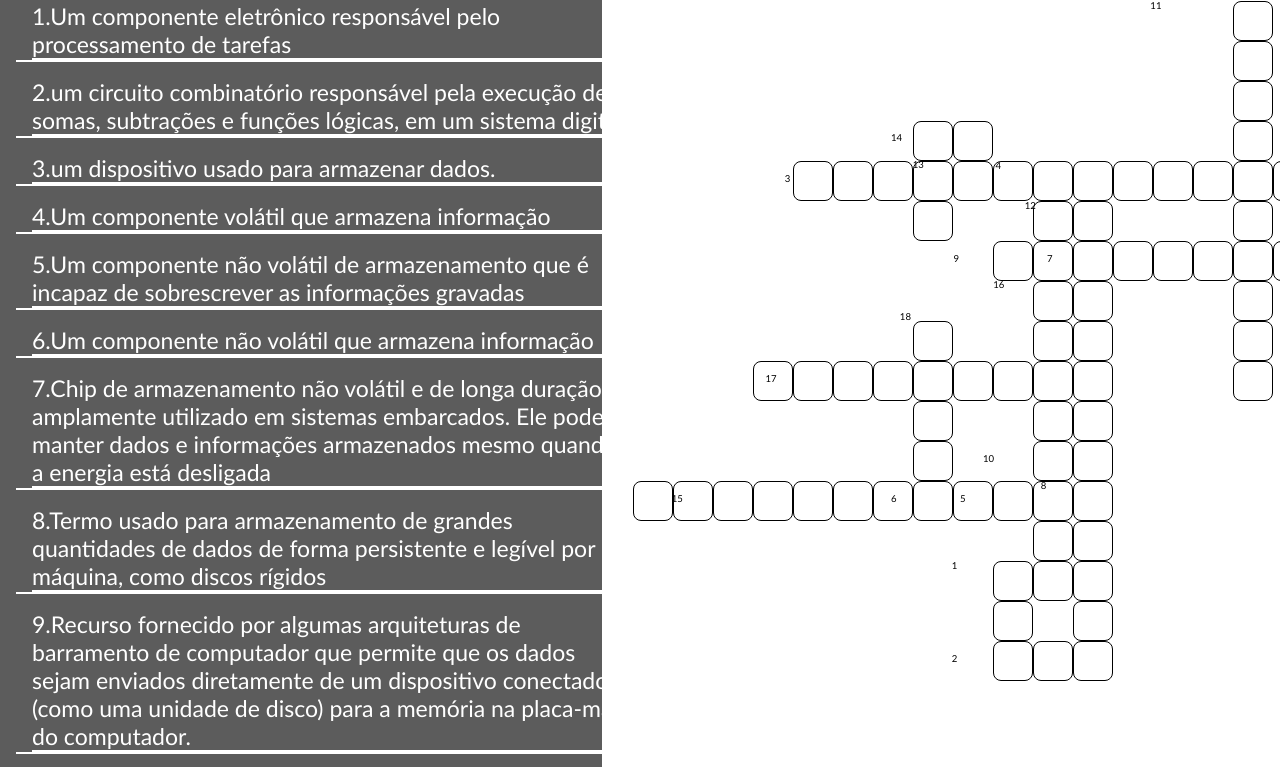
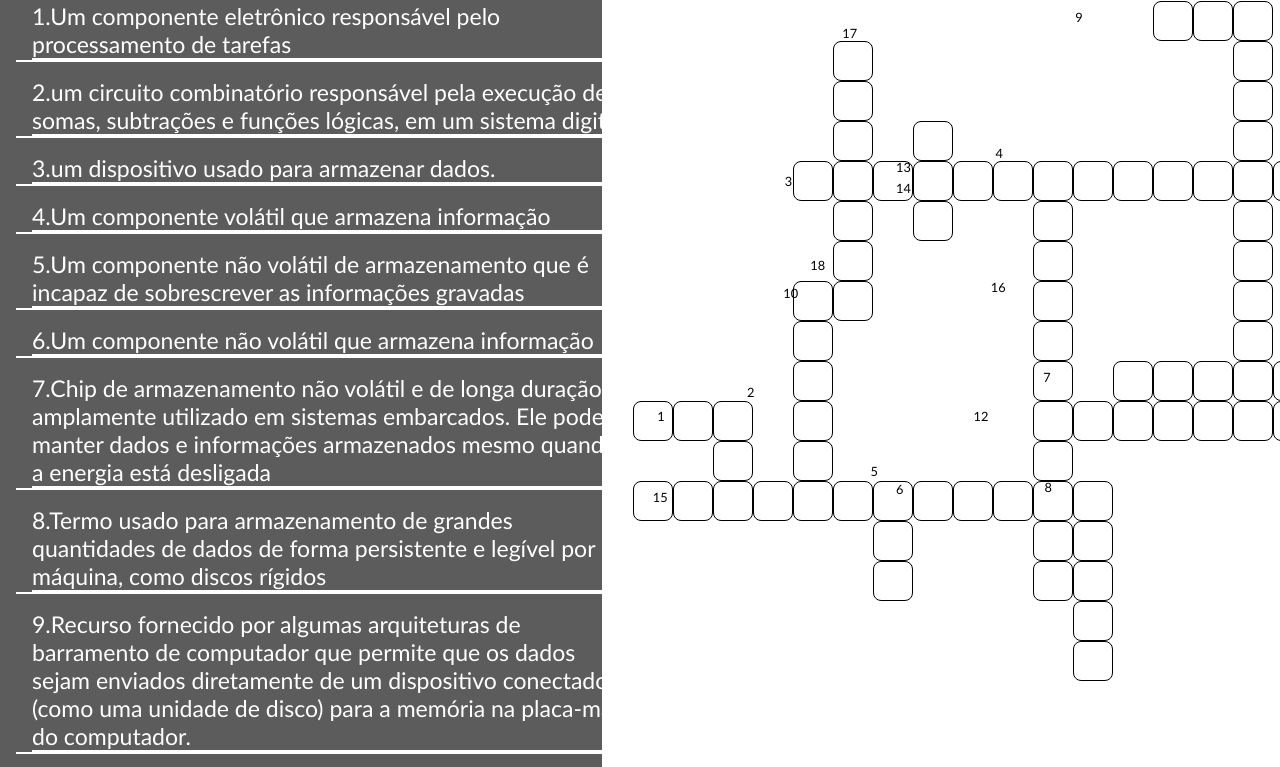
Before and after one commit to FelipeVConde/Palavra_Cruzadas, a plain HTML site: page index.html in a window 1280 px wide. Shown: the part 55-822 px from the top of the page. Drawn offline with Linux system fonts and the light colour scheme.

Commit message:
reformulação do mapa

```diff
--- a/script.js
+++ b/script.js
@@ -37,39 +37,26 @@ var listaQuestao = [
 ];
 
 var listaPosicao = [
-  ["i248", "i265", "i282"], /* i248 C, i265 P, i282 U */
-  ["i282", "i283", "i284"],/* i282 U i283 L i284 A */
-  [
-    "i73",
-    "i74",
-    "i75",
-    "i76",
-    "i77",
-    "i78",
-    "i79",
-    "i80",
-    "i81",
-    "i82",
-    "i83",
-    "i84",
-    "i85",
-  ],
-  ["i79", "i96", "i113"],
-  ["i214", "i215", "i216"],
-  ["i212", "i213", "i214", "i215", "i216"],
-  ["i115", "i116", "i117", "i118", "i119"],
-  ["i216", "i233", "i250", "i267", "i284"],
-  ["i112", "i113", "i114"],
-  ["i198", "i199"],
+  ["i171", "i172", "i173"], /* i248 C, i265 P, i282 U */
+  ["i173", "i190", "i207"],/* i282 U, i283 L, i284 A */
+  ["i73", "i74", "i75", "i76", "i77", "i78", "i79", "i80",  "i81", "i82", "i83", "i84", "i85"], // i73 R, i74 E, i75 G, i76 I, i77 S, i78 T, i79 R, i80 A, i81 D, i82 O, i83 R, i84 E, i85 S
+  ["i79", "i96", "i113"], // i79 R, i96 A, i113 M
+  ["i211", "i228", "i245"], // i211 R, i228 O, i245 M
+  ["i212", "i213", "i214", "i215", "i216"], // i212 E, i213 P, i214 R, i215 O, i216 M
+  ["i166", "i167", "i168", "i169", "i170"], // i166 F, i167 L, i168 A, i169 S, i170 H
+  ["i216", "i233", "i250", "i267", "i284"], // i216 M, i233 A, i250 S, i267 S, i284 A
+  ["i14", "i15", "i16"], // i14 D, i15 M, i16 A
+  ["i124", "i125"], // i124 C, i125 S
   ["i16", "i33", "i50", "i67", "i84", "i101", "i118", "i135", "i152", "i169"],
-  ["i97", "i114", "i131", "i148", "i165", "i182", "i199"],
+  ["i181", "i182", "i183", "i184", "i185", "i186", "i187"],
+  ["i76", "i59"],
   ["i76", "i93"],
-  ["i59", "i60"],
   ["i205", "i206", "i207", "i208", "i209", "i210", "i211", "i212"],
   ["i130", "i147", "i164", "i181", "i198", "i215", "i232", "i249"],
-  ["i157", "i158", "i159", "i160", "i161", "i162", "i163"],
-  ["i144", "i161", "i178", "i195", "i212"],
+  ["i23", "i40", "i57", "i74", "i91", "i108", "i125"],
+  ["i124", "i141", "i158", "i175", "i192"],
 ];
+
 var palavras = [
   /* 1 */ "CPU",
   /* 2  */ "ULA",
@@ -91,75 +78,88 @@ var palavras = [
   /* 18 */ "CACHE",
 ];
 
+
 /* Primeiro For Gera a numeração da cruzada */
-for (var i = 1; i <= 18; i++) {
-  corpo.innerHTML += `<div id="inicio${i}">${i}</div>`;
+for (var NumQuestao = 1; NumQuestao <= 18; NumQuestao+=1) {
+  corpo.innerHTML += `<div id="inicio${NumQuestao}">${NumQuestao}</div>`;
 }
 
 /* For gera a pergunta e a numeração*/
-for (var i = 1; i <= 18; i++) {
-  perguntas.innerHTML += `<div id="pergunta${i}"><p><span id="qNum">${i}.</span>${listaQuestao[i-1]}</p></div>`;
+for (var questao = 1; questao <= 18; questao+=1) {
+  perguntas.innerHTML += `<div id="pergunta${questao}"><p><span id="qNum">${questao}.</span>${listaQuestao[questao - 1]}</p></div>`;
 }
 
 /* For gera todos os quadrados vazios e desativados*/
-for (var i = 1; i <= 289; i++) {
-  linha.innerHTML += `<input onkeyup="veriClica()" style='border:none;background:none;' maxlength="1" type="text" id="i${i}" disabled="true">`;
+for (var posicao = 1; posicao <= 289; posicao+=1) {
+  linha.innerHTML += `<input onkeyup="VerificarResposta()" style='border:none;background:none;' maxlength="1" type="text" id="i${posicao}" disabled="true">`;
 }
 
 /* For que desenha e habilita input */
-for (var i = 16; i < 186; i += 17) {
-  document.getElementById(`i${i}`).style.border = "1px solid black";
-  document.getElementById(`i${i}`).disabled = false;
+for(var box = 171; box < 174; box += 1){ // CPU
+  document.getElementById(`i${box}`).style.border = "1px solid black";
+  document.getElementById(`i${box}`).disabled = false;
 }
-for (var i = 59; i <= 60; i++) {
-  document.getElementById(`i${i}`).style.border = "1px solid black";
-  document.getElementById(`i${i}`).disabled = false;
+for(var box = 173; box < 224; box += 17){ // ULA
+  document.getElementById(`i${box}`).style.border = "1px solid black";
+  document.getElementById(`i${box}`).disabled = false;
 }
-for (var i = 85; i > 72; i--) {
-  document.getElementById(`i${i}`).style.border = "1px solid black";
-  document.getElementById(`i${i}`).disabled = false;
+for (var box = 73; box <= 85; box += 1) { // REGISTRADORES
+  document.getElementById(`i${box}`).style.border = "1px solid black";
+  document.getElementById(`i${box}`).disabled = false;
 }
-for (var i = 76; i < 94; i += 17) {
-  document.getElementById(`i${i}`).style.border = "1px solid black";
-  document.getElementById(`i${i}`).disabled = false;
+for (var box = 76; box < 94; box += 17) { // I7
+  document.getElementById(`i${box}`).style.border = "1px solid black";
+  document.getElementById(`i${box}`).disabled = false;
 }
-for (var i = 119; i > 111; i--) {
-  document.getElementById(`i${i}`).style.border = "1px solid black";
-  document.getElementById(`i${i}`).disabled = false;
+for(var box = 79; box < 266; box += 17){ // RAM, QUADCORE
+  document.getElementById(`i${box}`).style.border = "1px solid black";
+  document.getElementById(`i${box}`).disabled = false;
 }
-for (var i = 79; i < 266; i += 17) {
-  document.getElementById(`i${i}`).style.border = "1px solid black";
-  document.getElementById(`i${i}`).disabled = false;
+for(var box = 228; box < 262; box += 17){ // ROM
+  document.getElementById(`i${box}`).style.border = "1px solid black";
+  document.getElementById(`i${box}`).disabled = false;
 }
-for (var i = 80; i < 301; i += 17) {
-  document.getElementById(`i${i}`).style.border = "1px solid black";
-  document.getElementById(`i${i}`).disabled = false;
+for(var box = 205; box < 217; box += 1){ // DUALCORE, EPROM
+  document.getElementById(`i${box}`).style.border = "1px solid black";
+  document.getElementById(`i${box}`).disabled = false;
 }
-for (var i = 165; i > 156; i--) {
-  document.getElementById(`i${i}`).style.border = "1px solid black";
-  document.getElementById(`i${i}`).disabled = false;
+for(var box = 233; box <= 284; box += 17){ // MASSA
+  document.getElementById(`i${box}`).style.border = "1px solid black";
+  document.getElementById(`i${box}`).disabled = false;
 }
-for (var i = 144; i < 229; i += 17) {
-  document.getElementById(`i${i}`).style.border = "1px solid black";
-  document.getElementById(`i${i}`).disabled = false;
+for(var box = 181; box <= 187; box += 1){ // DATABUS
+  document.getElementById(`i${box}`).style.border = "1px solid black";
+  document.getElementById(`i${box}`).disabled = false;
 }
-for (var i = 205; i < 217; i++) {
-  document.getElementById(`i${i}`).style.border = "1px solid black";
-  document.getElementById(`i${i}`).disabled = false;
+for(var box = 166; box <= 170; box += 1){ //FLASH
+  document.getElementById(`i${box}`).style.border = "1px solid black";
+  document.getElementById(`i${box}`).disabled = false;
 }
-for (var i = 248; i < 299; i += 17) {
-  document.getElementById(`i${i}`).style.border = "1px solid black";
-  document.getElementById(`i${i}`).disabled = false;
+for(var box = 59; box < 60; box += 1){ //I5
+  document.getElementById(`i${box}`).style.border = "1px solid black";
+  document.getElementById(`i${box}`).disabled = false;
 }
-for (var i = 282; i < 285; i++) {
-  document.getElementById(`i${i}`).style.border = "1px solid black";
-  document.getElementById(`i${i}`).disabled = false;
+for(var box = 14; box <= 16; box += 1){ //DMA
+  document.getElementById(`i${box}`).style.border = "1px solid black";
+  document.getElementById(`i${box}`).disabled = false;
+}
+for(var box = 124; box < 209; box += 17){ //CACHE
+  document.getElementById(`i${box}`).style.border = "1px solid black";
+  document.getElementById(`i${box}`).disabled = false;
+}
+for(var box = 23; box < 142; box += 17){ //THREADS, CS
+  document.getElementById(`i${box}`).style.border = "1px solid black";
+  document.getElementById(`i${box}`).disabled = false;
+}
+for(var box = 33; box < 169; box += 17){ //ADDRESSBUS
+  document.getElementById(`i${box}`).style.border = "1px solid black";
+  document.getElementById(`i${box}`).disabled = false;
 }
 
-function veriClica() {
-  for (var contador = 0; contador < palavras.length; contador++) {
+function VerificarResposta() {
+  for (var contador = 0; contador < palavras.length; contador+=1) {
     var palavraAtual = "";
-    for (var contadorPosicao = 0; contadorPosicao < listaPosicao[contador].length; contadorPosicao++) {
+    for (var contadorPosicao = 0; contadorPosicao < listaPosicao[contador].length; contadorPosicao+=1) {
 
       palavraAtual += document.getElementById(listaPosicao[contador][contadorPosicao]).value.toUpperCase();
       console.log(palavraAtual);
--- a/style.css
+++ b/style.css
@@ -67,110 +67,110 @@ table tr {
 }
 
 #inicio1 {
-  font-size: 0.6em;
+  font-size: 0.8em;
   position: fixed;
-  left: 74.35vw;
-  top: 76.9vh;
+  left: 51.35vw;
+  top: 57.9vh;
 }
 #inicio2 {
-  font-size: 0.6em;
+  font-size: 0.8em;
   position: fixed;
-  left: 74.35vw;
-  top: 88.5vh;
+  left: 58.35vw;
+  top: 54.9vh;
 }
 #inicio3 {
-  font-size: 0.6em;
+  font-size: 0.8em;
   position: fixed;
   left: 61.3vw;
   top: 28.5vh;
 }
 #inicio4 {
-  font-size: 0.6em;
+  font-size: 0.8em;
   position: fixed;
   left: 77.77vw;
-  top: 26.9vh;
+  top: 25.0vh;
 }
 #inicio5 {
-  font-size: 0.6em;
+  font-size: 0.8em;
   position: fixed;
-  left: 75.0vw;
-  top: 68.5vh;
+  left: 68.0vw;
+  top: 64.8vh;
 }
 #inicio6 {
-  font-size: 0.6em;
+  font-size: 0.8em;
   position: fixed;
-  left: 69.6vw;
-  top: 68.5vh;
+  left: 70.0vw;
+  top: 67.0vh;
 }
 #inicio7 {
-  font-size: 0.6em;
+  font-size: 0.8em;
   position: fixed;
-  left: 81.8vw;
-  top: 38.5vh;
+  left: 81.5vw;
+  top: 53.0vh;
 }
 #inicio8 {
-  font-size: 0.6em;
+  font-size: 0.8em;
   position: fixed;
-  left: 81.3vw;
-  top: 66.9vh;
+  left: 81.6vw;
+  top: 66.8vh;
 }
 #inicio9 {
-  font-size: 0.6em;
+  font-size: 0.8em;
   position: fixed;
-  left: 74.5vw;
-  top: 38.5vh;
+  left: 84.0vw;
+  top: 8.0vh;
 }
 #inicio10 {
-  font-size: 0.6em;
+  font-size: 0.8em;
   position: fixed;
-  left: 76.8vw;
-  top: 63.5vh;
+  left: 61.2vw;
+  top: 42.5vh;
 }
 #inicio11 {
-  font-size: 0.6em;
+  font-size: 0.8em;
   position: fixed;
-  left: 89.87vw;
-  top: 6.9vh;
+  left: 91.0vw;
+  top: 5.0vh;
 }
 #inicio12 {
-  font-size: 0.6em;
+  font-size: 0.8em;
   position: fixed;
-  left: 80.06vw;
-  top: 31.85vh;
+  left: 76.06vw;
+  top: 57.85vh;
 }
 #inicio13 {
-  font-size: 0.6em;
+  font-size: 0.8em;
   position: fixed;
-  left: 71.3vw;
+  left: 70.0vw;
   top: 26.8vh;
 }
 #inicio14 {
-  font-size: 0.6em;
+  font-size: 0.8em;
   position: fixed;
-  left: 69.6vw;
-  top: 23.4vh;
+  left: 70.0vw;
+  top: 29.4vh;
 }
 #inicio15 {
-  font-size: 0.6em;
+  font-size: 0.8em;
   position: fixed;
-  left: 52.48vw;
-  top: 68.5vh;
+  left: 51.0vw;
+  top: 68.0vh;
 }
 #inicio16 {
-  font-size: 0.6em;
+  font-size: 0.8em;
   position: fixed;
-  left: 77.6vw;
+  left: 77.4vw;
   top: 41.8vh;
 }
 #inicio17 {
-  font-size: 0.6em;
+  font-size: 0.8em;
   position: fixed;
-  left: 59.8vw;
-  top: 53.5vh;
+  left: 65.8vw;
+  top: 10.0vh;
 }
 #inicio18 {
-  font-size: 0.6em;
+  font-size: 0.8em;
   position: fixed;
-  left: 70.3vw;
-  top: 45.8vh;
+  left: 63.3vw;
+  top: 39.0vh;
 }
```
Also changed, not shown: modelo Palavra cruzada.png (added).
